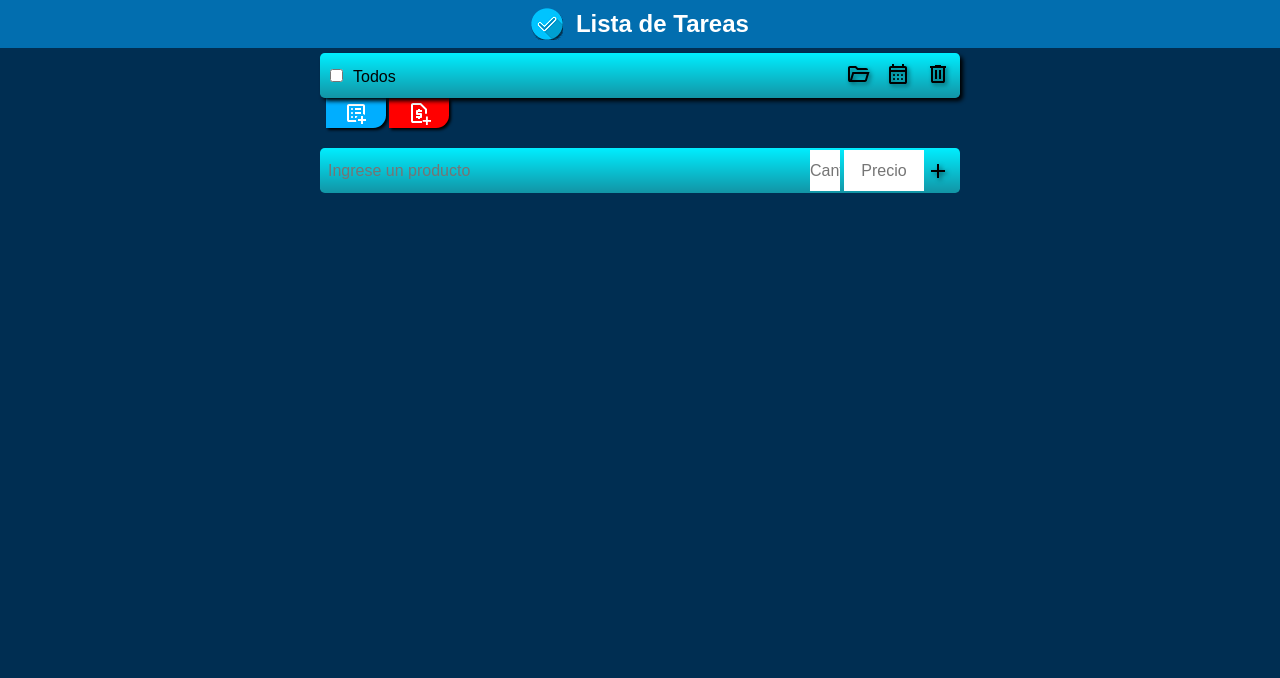
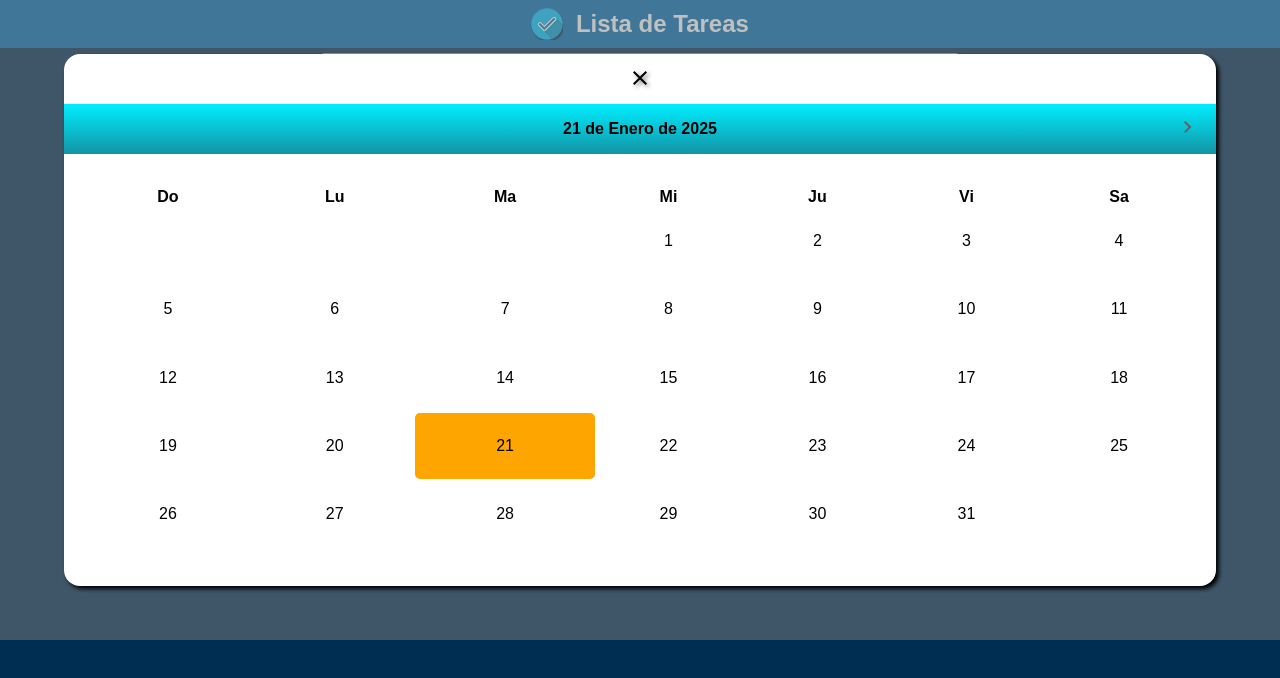
Before and after one commit to hernanveyret/lista-de-tareas-v2, a React (Vite) app: page / in a window 1280 px wide. Both pictures are taken after a click on the button 898 px from the left and 75 px from the top of the page. Shown: the top 678 px of the page. Built offline with nearby package versions, Linux system fonts and the light colour scheme.

Commit message:
agregado de almanaque

```diff
--- a/src/App.css
+++ b/src/App.css
@@ -49,6 +49,7 @@ input[type="checkbox"] {
 .btn-delete {
   margin-right: 10px;
 }
+
 .nav-add-page {
   width: 85%;
   min-height: 45px;
@@ -62,6 +63,7 @@ input[type="checkbox"] {
   gap: 3px;
   position: sticky;
   top: 45px;
+  z-index: 1001;
 }
 .btn-add-page {
   background: rgb(0, 174, 255);
--- a/src/App.jsx
+++ b/src/App.jsx
@@ -10,6 +10,7 @@ import Task from './Components/Task.jsx';
 import NavCalc from './Components/NavCalc.jsx';
 import NavText from './Components/NavText.jsx';
 import TotalBar from './Components/TotalBar.jsx';
+import Almanac from './Components/Almanac.jsx';
 
 
 function App() {
@@ -39,6 +40,8 @@ function App() {
     onoff: false,
     target: ''
   })
+  const [ onAlmanac, setOnAlmanac ] = useState(false)
+
   // Guarda en localStorage todos los datos , cada vez que cambia algo en pages.
   useEffect(() => {
     let newPages = pages
@@ -287,6 +290,11 @@ const menuBtnPage = (e) => {
 }
   return (
     <section className="container-app">
+      {
+        onAlmanac && <Almanac
+        setOnAlmanac={setOnAlmanac}
+        />
+      }
       { cantChecked && <NoTask
         setCantChecked={setCantChecked}
       />}
@@ -343,15 +351,19 @@ const menuBtnPage = (e) => {
               height="24px"
               viewBox="0 -960 960 960"
               width="24px"
-              fill="#000000">
+              fill="#000000"
+              >
                 <path d="M160-160q-33 0-56.5-23.5T80-240v-480q0-33 23.5-56.5T160-800h240l80 80h320q33 0 56.5 23.5T880-640H447l-80-80H160v480l96-320h684L837-217q-8 26-29.5 41.5T760-160H160Zm84-80h516l72-240H316l-72 240Zm0 0 72-240-72 240Zm-84-400v-80 80Z"/>
             </svg>
           </button>
-          <button title="Almanaque" className="btn">
+          <button title="Almanaque" className="btn" onClick={() => { setOnAlmanac(true)}}>
           <svg xmlns="http://www.w3.org/2000/svg"
           height="24px"
           viewBox="0 -960 960 960"
-          width="24px" fill="#000000">
+          width="24px"
+          fill="#000000"
+
+          >
             <path d="M200-80q-33 0-56.5-23.5T120-160v-560q0-33 23.5-56.5T200-800h40v-80h80v80h320v-80h80v80h40q33 0 56.5 23.5T840-720v560q0 33-23.5 56.5T760-80H200Zm0-80h560v-400H200v400Zm0-480h560v-80H200v80Zm0 0v-80 80Zm280 240q-17 0-28.5-11.5T440-440q0-17 11.5-28.5T480-480q17 0 28.5 11.5T520-440q0 17-11.5 28.5T480-400Zm-160 0q-17 0-28.5-11.5T280-440q0-17 11.5-28.5T320-480q17 0 28.5 11.5T360-440q0 17-11.5 28.5T320-400Zm320 0q-17 0-28.5-11.5T600-440q0-17 11.5-28.5T640-480q17 0 28.5 11.5T680-440q0 17-11.5 28.5T640-400ZM480-240q-17 0-28.5-11.5T440-280q0-17 11.5-28.5T480-320q17 0 28.5 11.5T520-280q0 17-11.5 28.5T480-240Zm-160 0q-17 0-28.5-11.5T280-280q0-17 11.5-28.5T320-320q17 0 28.5 11.5T360-280q0 17-11.5 28.5T320-240Zm320 0q-17 0-28.5-11.5T600-280q0-17 11.5-28.5T640-320q17 0 28.5 11.5T680-280q0 17-11.5 28.5T640-240Z"/>
           </svg>
         </button>
--- a/src/Components/Almanac.js
+++ b/src/Components/Almanac.jsx
@@ -1,12 +1,57 @@
-import React from 'react';
+import React, { useState } from 'react';
+import './almanaque.css';
 
-import './almanaque.css'
 
-const Almanac = ({day,month,monthString,year,cantDiasMes,celdasVacias,handlePrev,handleNext,handleDay}) => {
+const Almanac = ({setOnAlmanac}) => {
+  const fecha = new Date();
+  const year = fecha.getFullYear(); // año
+  const meses = [
+    {id: 0, mes: "Enero"},
+    {id: 1, mes: "Febrero"},
+    {id: 2, mes: "Marzo"},
+    {id: 3, mes: "Abril"},
+    {id: 4, mes: "Mayo"},
+    {id: 5, mes: "Junio"},
+    {id: 6, mes: "Julio"},
+    {id: 7, mes: "Agosto"},
+    {id: 8, mes: "Septiembre"},
+    {id: 9, mes: "Octubre"},
+    {id: 10, mes: "Noviembre"},
+    {id: 11, mes: "Diciembre"},
+  ]
+
+  const [day, setDay] = useState(fecha.getDate()); // dia en numero.
+  const [dayString, setDayString] = useState(fecha.toLocaleString('es-ES', {weekday: 'long'}));
+  const [month, setMonth] = useState(fecha.getMonth()); // mes en numero.
+  const [monthString, setMonthString] = useState(meses.find(m => m.id === month).mes)
+  const [cantDiasMes, setCantDiasMes] = useState(new Date(year, month + 1, 0).getDate()); // Ultimo dia del mes anterior
+  const [celdasVacias, setCeldasVacias] = useState(new Date(year, month, 1).getDay()) // Posicion del primer dia del mes, del 0 al 6, dom-lun...
+
+
   let days = []
   let cells = []
   let rows = []
   let diasDelMes = 0
+
+    // Mes anterior
+    const handlePrev = () => {
+      month === 0 ? setMonth(0) : setMonth(month - 1);
+      console.log('mes anterior')
+    }
+      //Mes siguiente
+  const handleNext = () => {
+    month === 11 ? setMonth(11) : setMonth(month + 1);
+    console.log('mes siguiente')
+  }
+    // Selecciona el dia en el almanaque por mes.
+  // el metodo trim() elimina los espacios vacios de lo que traiga el target
+  const handleDay = (e) => {
+    let textContent = e.currentTarget.textContent.trim();
+    if (textContent !== '') {
+      textContent = parseInt(textContent)
+      setDay(textContent)
+    }
+  };
 
   // crea un array con la cantidad de dias que tiene el mes actual.
   for(let i=1; i <= cantDiasMes; i++){
@@ -39,6 +84,16 @@ const Almanac = ({day,month,monthString,year,cantDiasMes,celdasVacias,handlePrev
 
   return (
     <div className="containerAlmanac">
+
+      <section className="alamanaque">
+      <button className="btn btn-close-alamanac" onClick={() => {setOnAlmanac(false)}}>
+            <svg xmlns="http://www.w3.org/2000/svg"
+            height="24px"
+            viewBox="0 -960 960 960"
+            width="24px" fill="#000">
+            <path d="m256-200-56-56 224-224-224-224 56-56 224 224 224-224 56 56-224 224 224 224-56 56-224-224-224 224Z"/>
+            </svg>
+          </button>
           { <div className="caption">
             { month === 0 ? <button className="btn-mes btn-prev" onClick={handlePrev} style={{display:"none"}} title="Mes anterior">
               <svg xmlns="http://www.w3.org/2000/svg" height="24px" viewBox="0 -960 960 960" width="24px" fill="#5f6368"><path d="M560-240 320-480l240-240 56 56-184 184 184 184-56 56Z"/></svg>
@@ -76,6 +131,7 @@ const Almanac = ({day,month,monthString,year,cantDiasMes,celdasVacias,handlePrev
        }
 
       </div>
+      </section>
     </div>
   );
 }
--- /dev/null
+++ b/src/Components/almanaque.css
@@ -0,0 +1,67 @@
+.containerAlmanac {
+  width: 100%;
+  height: 100vh;
+  position:fixed;
+  top: 0;
+  background-color: rgba(128, 128, 128, 0.493);
+  display: flex;
+  justify-content: center;
+  align-items: center;
+  z-index: 10003;
+}
+.alamanaque {
+  width: 90%;
+  border-radius: .075rem;
+  box-shadow: 3px 3px 4px black;
+  background-color: white;
+  border-radius: 1rem;
+  display: flex;
+  flex-direction: column;
+}
+.caption {
+  display: flex;
+  justify-content: center;
+  align-items: center;
+  width: 100%;
+  position: relative;
+  margin-bottom: 1rem;
+  font-weight: bold;
+  background: linear-gradient(rgb(0, 238, 255),#1294a5);
+  padding: 1rem 0;
+}
+table {
+  border-radius: .5rem;
+  padding: .7rem;
+  width: 100%;
+  text-align: center;
+  padding: 1rem;
+}
+.btn-close-alamanac {
+  padding: .7rem;
+}
+td {
+  box-sizing: border-box;
+}
+.btn-mes {
+  border: none;
+  background: transparent;
+  margin: 0 1rem;
+  position: absolute;
+}
+.btn-prev {
+  left: 0;
+}
+.btn-next {
+  right: 0;
+}
+.msj-hs {
+  margin-top: 1rem;
+}
+@media screen and ( min-width: 37em) {
+  table {
+    height: 50vh;
+  }
+  .containerAlmanac {
+    height: 80%;
+  }
+}
--- a/src/Components/newPage.css
+++ b/src/Components/newPage.css
@@ -5,9 +5,11 @@
   top: 0;
   background-color: rgba(128, 128, 128, 0.493);
   display: flex;
-  justify-content: center;
   align-items: center;
   flex-direction: column;
+  transform: translateY(-150px);
+  animation: animacion .5s ease;
+  animation-fill-mode: forwards;
   z-index:1002;
 }
 .container-new-page h3 {
@@ -38,6 +40,7 @@
   justify-content: center;
   align-items: center;
   box-shadow: 3px 3px 4px black;
+
 }
 .close-create-page {
   position: absolute;
@@ -73,6 +76,15 @@ form span {
   height: 40px;
 }
 
+@keyframes animacion {
+  0% {
+    transform: translateY(0);
+  }
+  100% {
+    transform: translateY(200px);
+  }
+}
+
 @media screen and (min-width: 1024px){
   .section {
     width:auto;
```
